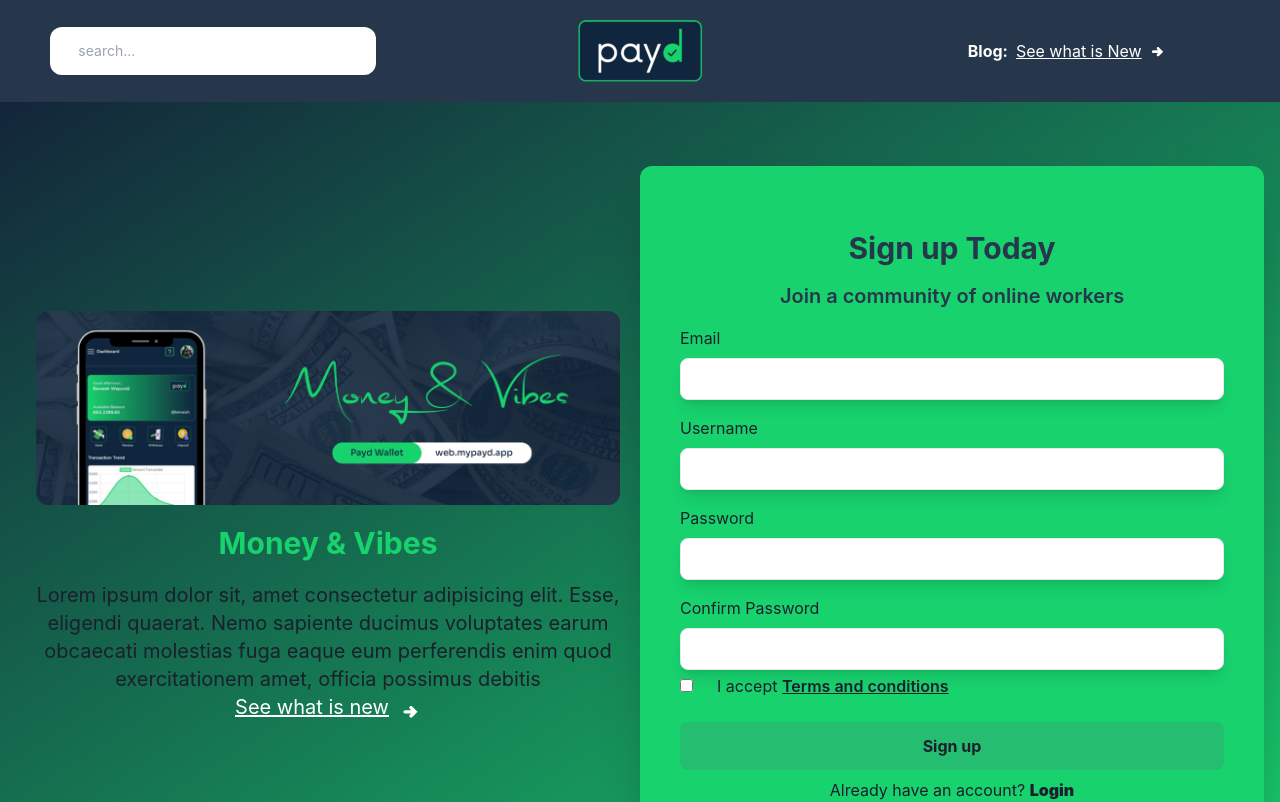
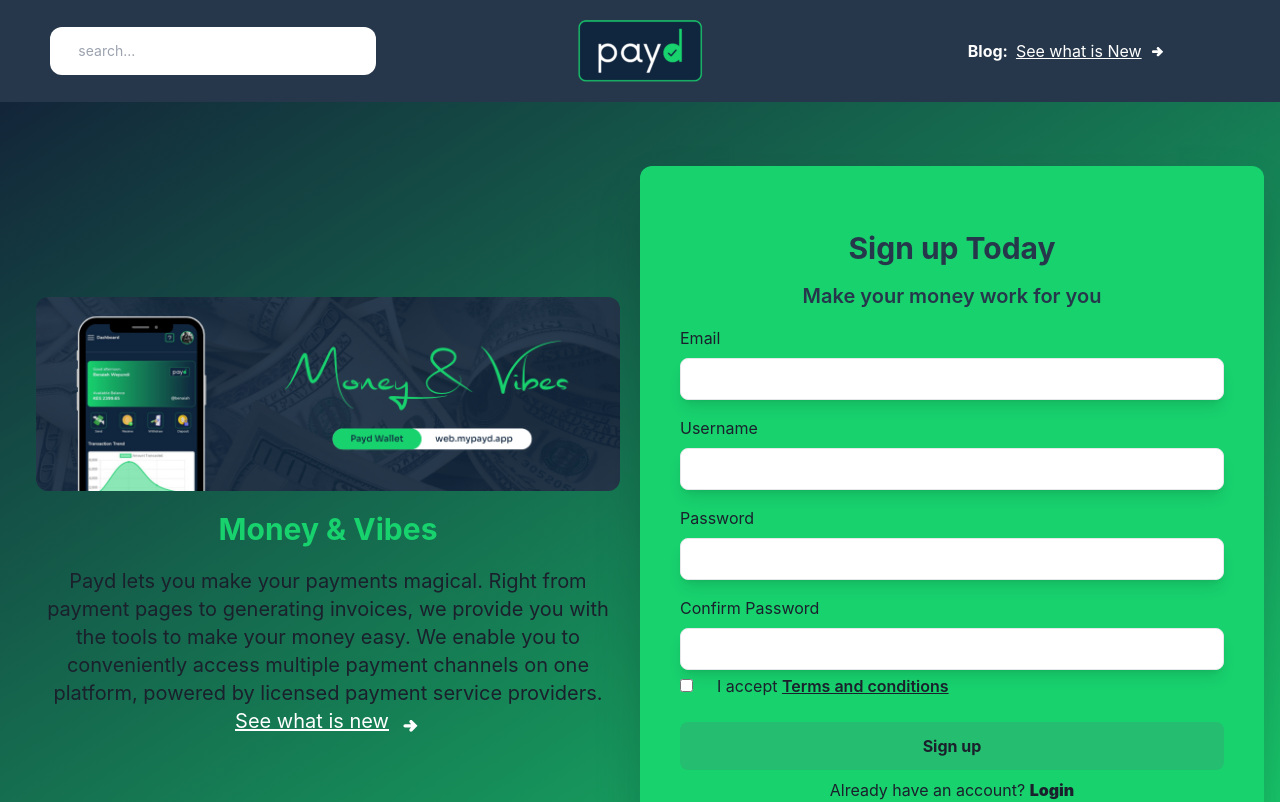
Before and after one commit to atuyabirisi/-payd, a React (Vite) app: page / in a window 1280 px wide. Shown: the top 802 px of the page. Built offline with nearby package versions, Linux system fonts and the light colour scheme; no server answers.

Commit message:
update banner messages

```diff
--- a/src/components/herosection/SignupBanner.tsx
+++ b/src/components/herosection/SignupBanner.tsx
@@ -12,10 +12,12 @@
             <b>Money & Vibes</b>
           </h1>
           <p className="md:text-xl">
-            Lorem ipsum dolor sit, amet consectetur adipisicing elit. Esse,
-            eligendi quaerat. Nemo sapiente ducimus voluptates earum obcaecati
-            molestias fuga eaque eum perferendis enim quod exercitationem amet,
-            officia possimus debitis <br />
+            Payd lets you make your payments magical. Right from payment pages
+            to generating invoices, we provide you with the tools to make your
+            money easy. We enable you to conveniently access multiple payment
+            channels on one platform, powered by licensed payment service
+            providers.
+            <br />
             <span className="text-white underline flex justify-center">
               <a href="/posts" className="flex gap-x-3 items-end">
                 See what is new{" "}
--- a/src/components/herosection/SignupForm.tsx
+++ b/src/components/herosection/SignupForm.tsx
@@ -19,9 +19,7 @@
     <div className="py-16 px-2 md:px-10 rounded-xl shadow-2xl my-2 bg-green">
       <div className="mb-4 text-center text-background">
         <h1 className="text-3xl mb-4 font-bold">Sign up Today</h1>
-        <h1 className="text-xl font-semibold ">
-          Join a community of online workers
-        </h1>
+        <h1 className="text-xl font-semibold ">Make your money work for you</h1>
       </div>
       <form
         onSubmit={handleSubmit((data) => {
```
